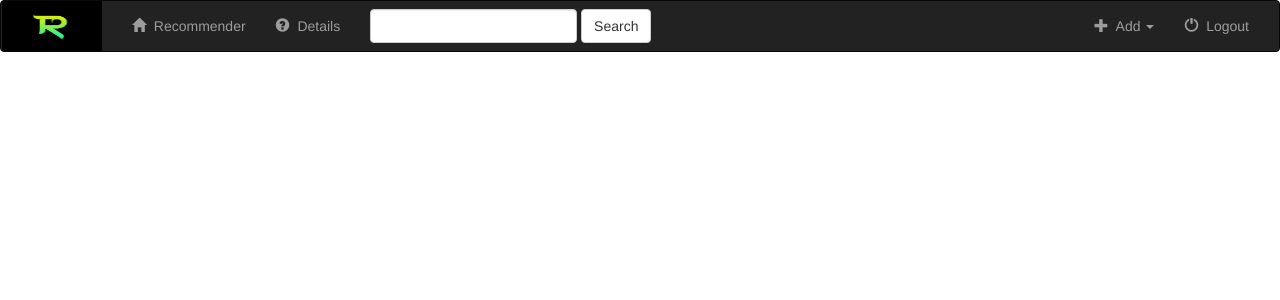
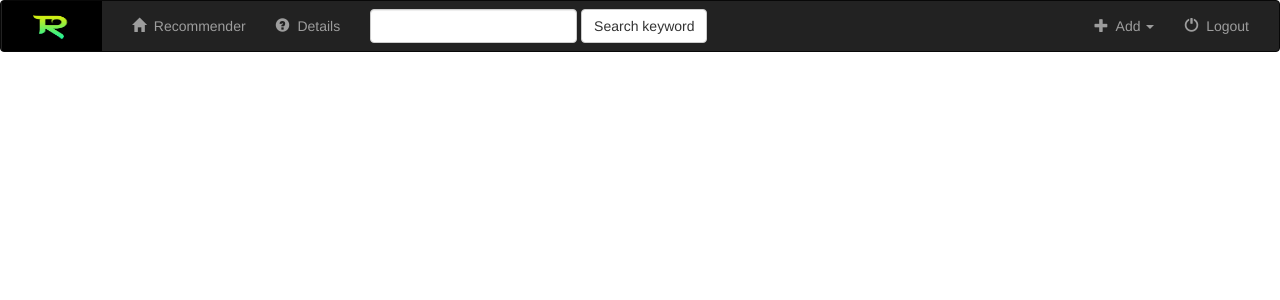
Before and after one commit to habib-farhan/RecommenderSystem, a Django app: template src/recsystem/templates/recsystem/default.html in a window 1280 px wide. Shown: the top 300 px of the page. Run offline with Django 3.2, Linux system fonts and the light colour scheme; the template is opened without the code that fills it, so the values that code supplies are empty; some libraries are stand-ins or nearby versions.

Commit message:
new machine

```diff
--- a/src/recsystem/templates/recsystem/default.html
+++ b/src/recsystem/templates/recsystem/default.html
@@ -47,7 +47,7 @@
           <div class="form-group">
             <input type="text" class="form-control" name="q" value="{{ request.GET.q }}">
           </div>
-          <button type="submit" class="btn btn-default">Search</button>
+          <button type="submit" class="btn btn-default">Search keyword</button>
         </form>
         <ul class="nav navbar-nav navbar-right">
 
```
